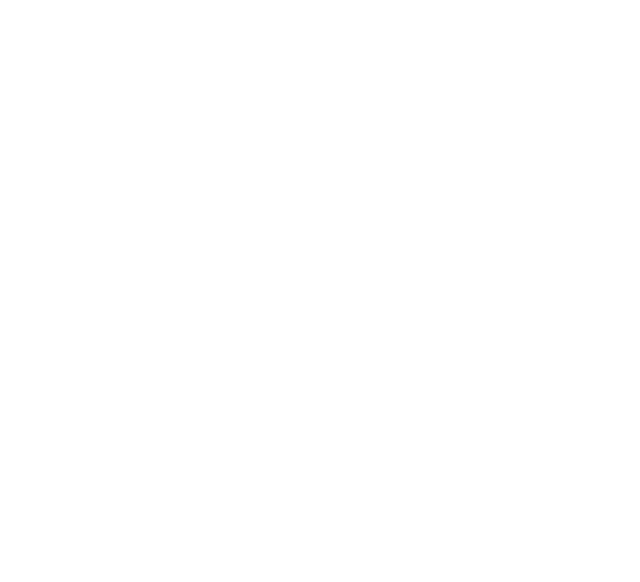
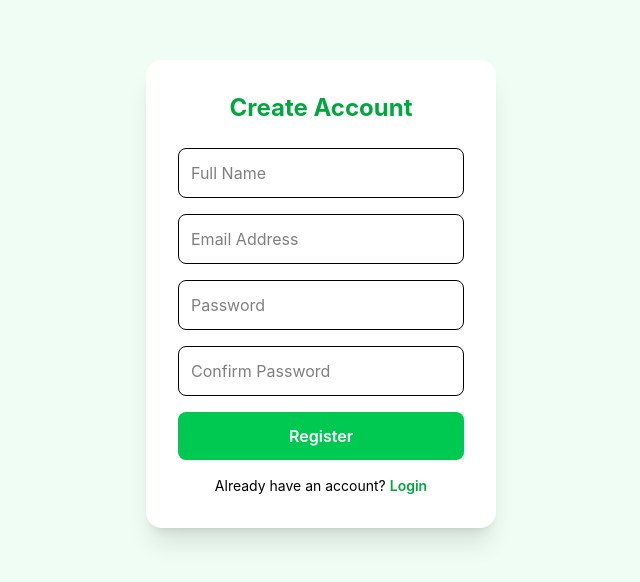
Before and after one commit to paawan-web-ai/E-Commerce-Website, a React (Vite) app in the folder Frontend/: page /register in a window 1280 px wide. Shown: the part 106-688 px from the top of the page, without its empty margins (319-959 px from the left). Built offline with nearby package versions, Linux system fonts and the light colour scheme.

Commit message:
created Frontend login/register

```diff
--- a/Frontend/src/Components/Nav/Nav.jsx
+++ b/Frontend/src/Components/Nav/Nav.jsx
@@ -124,10 +124,13 @@
           </p>
         </div>
         <div className="nav-icons flex gap-4 text-lg items-center">
-          <div className="login flex items-center gap-2 hover:text-green-500 transition-all duration-300 ease-in-out">
+          <Link
+            to="/login"
+            className="login flex items-center gap-2 hover:text-green-500 transition-all duration-300 ease-in-out"
+          >
             <i className="ri-user-3-line text-2xl"></i>
             <p>Login</p>
-          </div>
+          </Link>
           <div className="search hover:text-green-500 transition-all duration-300 ease-in-out">
             <i className="ri-search-line text-2xl"></i>
           </div>
--- /dev/null
+++ b/Frontend/src/pages/Login/Login.jsx
@@ -0,0 +1,43 @@
+import React from "react";
+import { Link } from "react-router-dom";
+
+const Login = () => {
+    return (
+        <div className="min-h-screen flex items-center justify-center bg-green-50">
+            <div className="bg-white shadow-xl rounded-2xl p-8 w-[350px]">
+
+                <h2 className="text-2xl font-bold text-center text-green-600 mb-6">
+                    Login
+                </h2>
+
+                <form className="flex flex-col gap-4">
+                    <input
+                        type="email"
+                        placeholder="Email"
+                        className="border p-3 rounded-lg focus:outline-none focus:ring-2 focus:ring-green-400"
+                    />
+
+                    <input
+                        type="password"
+                        placeholder="Password"
+                        className="border p-3 rounded-lg focus:outline-none focus:ring-2 focus:ring-green-400"
+                    />
+
+                    <button className="bg-green-500 text-white p-3 rounded-lg hover:bg-green-600 transition">
+                        Login
+                    </button>
+                </form>
+
+                <p className="text-center mt-4 text-sm">
+                    Don’t have an account?{" "}
+                    <Link to="/register" className="text-green-600 font-semibold hover:underline">
+                        Register
+                    </Link>
+                </p>
+
+            </div>
+        </div>
+    );
+};
+
+export default Login;
--- /dev/null
+++ b/Frontend/src/pages/Register/Register.jsx
@@ -0,0 +1,60 @@
+import React from "react";
+import { Link } from "react-router-dom";
+
+const Register = () => {
+    return (
+        <div className="min-h-screen flex items-center justify-center bg-green-50">
+            <div className="bg-white shadow-xl rounded-2xl p-8 w-[350px]">
+
+                <h2 className="text-2xl font-bold text-center text-green-600 mb-6">
+                    Create Account
+                </h2>
+
+                <form className="flex flex-col gap-4">
+
+                    <input
+                        type="text"
+                        placeholder="Full Name"
+                        className="border p-3 rounded-lg focus:outline-none focus:ring-2 focus:ring-green-400"
+                    />
+
+                    <input
+                        type="email"
+                        placeholder="Email Address"
+                        className="border p-3 rounded-lg focus:outline-none focus:ring-2 focus:ring-green-400"
+                    />
+
+                    <input
+                        type="password"
+                        placeholder="Password"
+                        className="border p-3 rounded-lg focus:outline-none focus:ring-2 focus:ring-green-400"
+                    />
+
+                    <input
+                        type="password"
+                        placeholder="Confirm Password"
+                        className="border p-3 rounded-lg focus:outline-none focus:ring-2 focus:ring-green-400"
+                    />
+
+                    <button className="bg-green-500 text-white p-3 rounded-lg hover:bg-green-600 transition font-semibold">
+                        Register
+                    </button>
+
+                </form>
+
+                <p className="text-center mt-4 text-sm">
+                    Already have an account?{" "}
+                    <Link
+                        to="/login"
+                        className="text-green-600 font-semibold hover:underline"
+                    >
+                        Login
+                    </Link>
+                </p>
+
+            </div>
+        </div>
+    );
+};
+
+export default Register;
--- a/Frontend/src/routes/AppRoutes.jsx
+++ b/Frontend/src/routes/AppRoutes.jsx
@@ -20,6 +20,10 @@
 // import ProductVariable from "../pages/product/ProductVariable";
 // import ProductGrouped from "../pages/product/ProductGrouped";
 
+/*LOGIN PAGE & REGISTER PAGE*/
+import Login from "../pages/Login/Login";
+import Register from "../pages/Register/Register";
+
 const AppRoutes = () => {
     return (
         <Routes>
@@ -41,6 +45,9 @@
             {/* <Route path="/product/:id" element={<ProductDetails />} />
             <Route path="/product/variable/:id" element={<ProductVariable />} />
             <Route path="/product/grouped/:id" element={<ProductGrouped />} /> */}
+
+            <Route path="/login" element={<Login />} />
+            <Route path="/register" element={<Register />} />
         </Routes>
     );
 };
```
